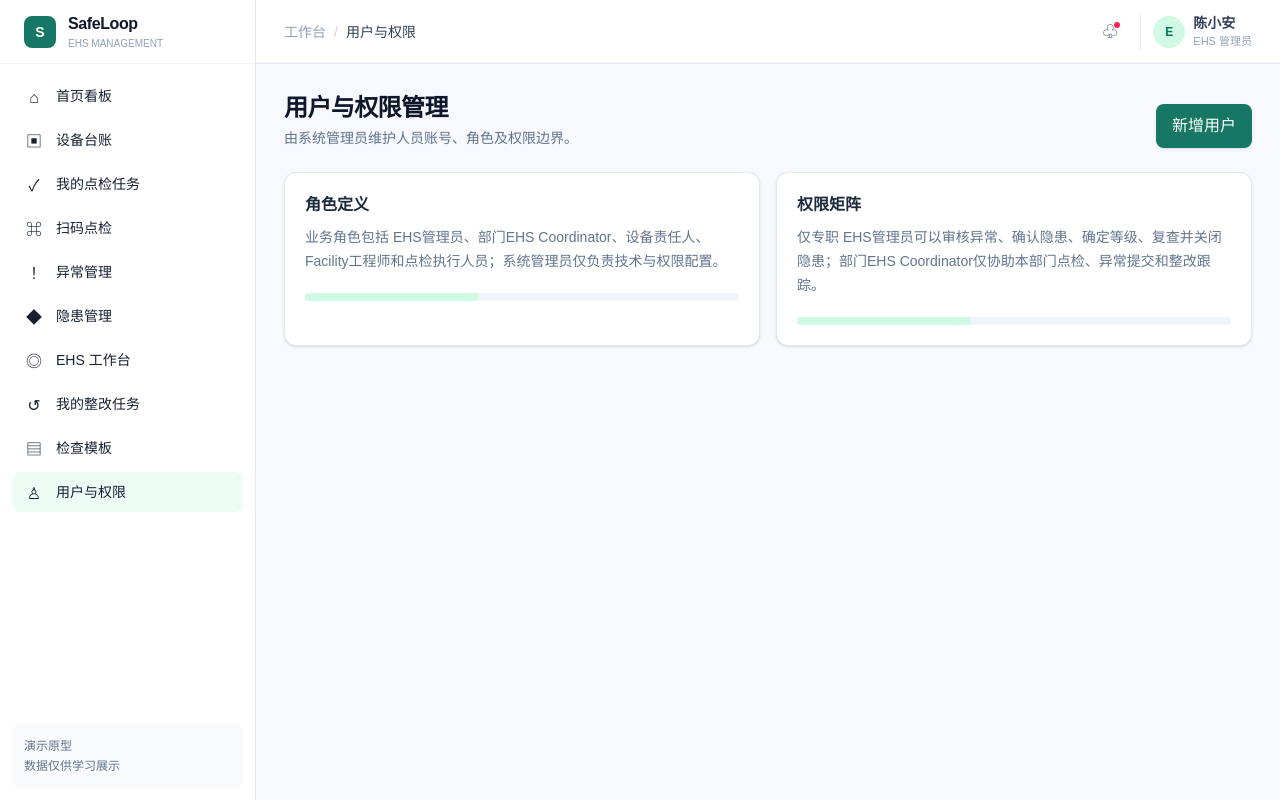
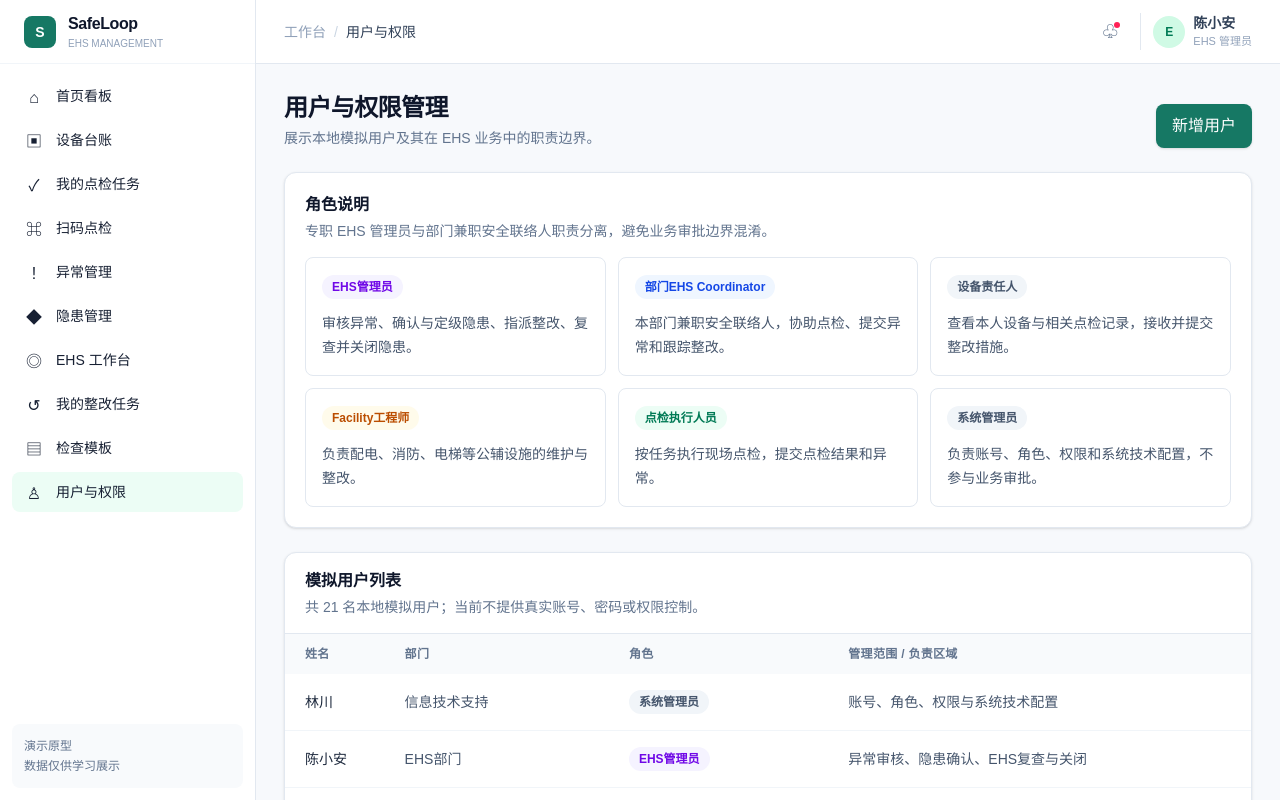
Before and after one commit to xsjszza233/Safeloop, a Next.js app: page /users in a window 1280 px wide. Shown: the top 800 px of the page. Built offline with nearby package versions, Linux system fonts and the light colour scheme.

Commit message:
完善用户与权限展示模块

```diff
--- a/src/app/(main)/users/page.tsx
+++ b/src/app/(main)/users/page.tsx
@@ -1,2 +1,48 @@
-import { PlaceholderPage } from "@/components/placeholder-page";
-export default function UsersPage() { return <PlaceholderPage title="用户与权限管理" description="由系统管理员维护人员账号、角色及权限边界。" action="新增用户" sections={[{ title: "角色定义", text: "业务角色包括 EHS管理员、部门EHS Coordinator、设备责任人、Facility工程师和点检执行人员；系统管理员仅负责技术与权限配置。" }, { title: "权限矩阵", text: "仅专职 EHS管理员可以审核异常、确认隐患、确定等级、复查并关闭隐患；部门EHS Coordinator仅协助本部门点检、异常提交和整改跟踪。" }]} /> }
+"use client";
+
+import { useState } from "react";
+import { mockUsers, type MockUserRole } from "@/data/mock-user-data";
+import { StatusBadge } from "@/components/status-badge";
+
+const roleDescriptions: Array<{ role: MockUserRole; description: string }> = [
+  { role: "EHS管理员", description: "审核异常、确认与定级隐患、指派整改、复查并关闭隐患。" },
+  { role: "部门EHS Coordinator", description: "本部门兼职安全联络人，协助点检、提交异常和跟踪整改。" },
+  { role: "设备责任人", description: "查看本人设备与相关点检记录，接收并提交整改措施。" },
+  { role: "Facility工程师", description: "负责配电、消防、电梯等公辅设施的维护与整改。" },
+  { role: "点检执行人员", description: "按任务执行现场点检，提交点检结果和异常。" },
+  { role: "系统管理员", description: "负责账号、角色、权限和系统技术配置，不参与业务审批。" },
+];
+
+function roleVariant(role: MockUserRole) {
+  if (role === "EHS管理员") return "violet" as const;
+  if (role === "部门EHS Coordinator") return "blue" as const;
+  if (role === "Facility工程师") return "amber" as const;
+  if (role === "点检执行人员") return "green" as const;
+  return "slate" as const;
+}
+
+export default function UsersPage() {
+  const [notice, setNotice] = useState("");
+
+  return <>
+    <div className="mb-6 flex flex-col gap-3 sm:flex-row sm:items-end sm:justify-between">
+      <div><h1 className="text-2xl font-bold tracking-tight text-slate-900">用户与权限管理</h1><p className="mt-1 text-sm text-slate-500">展示本地模拟用户及其在 EHS 业务中的职责边界。</p></div>
+      <button type="button" onClick={() => setNotice("新增用户：演示功能暂未开放。")} className="min-h-11 rounded-lg bg-[#167864] px-4 py-2.5 text-sm font-semibold text-white shadow-sm transition hover:bg-[#116653]">新增用户</button>
+    </div>
+
+    {notice && <p role="status" className="mb-5 rounded-lg border border-amber-200 bg-amber-50 px-4 py-3 text-sm text-amber-800">{notice}</p>}
+
+    <section className="rounded-xl border border-slate-200 bg-white p-4 shadow-sm sm:p-5">
+      <div><h2 className="text-base font-bold text-slate-900">角色说明</h2><p className="mt-1 text-sm text-slate-500">专职 EHS 管理员与部门兼职安全联络人职责分离，避免业务审批边界混淆。</p></div>
+      <div className="mt-4 grid gap-3 sm:grid-cols-2 xl:grid-cols-3">
+        {roleDescriptions.map((item) => <article key={item.role} className="rounded-lg border border-slate-200 p-4"><StatusBadge variant={roleVariant(item.role)}>{item.role}</StatusBadge><p className="mt-3 text-sm leading-6 text-slate-600">{item.description}</p></article>)}
+      </div>
+    </section>
+
+    <section className="mt-6 overflow-hidden rounded-xl border border-slate-200 bg-white shadow-sm">
+      <div className="border-b border-slate-200 px-4 py-4 sm:px-5"><h2 className="text-base font-bold text-slate-900">模拟用户列表</h2><p className="mt-1 text-sm text-slate-500">共 {mockUsers.length} 名本地模拟用户；当前不提供真实账号、密码或权限控制。</p></div>
+      <div className="hidden overflow-x-auto md:block"><table className="w-full min-w-[820px] text-left text-sm"><thead className="bg-slate-50 text-xs font-semibold tracking-wide text-slate-500"><tr><th className="px-5 py-3">姓名</th><th className="px-5 py-3">部门</th><th className="px-5 py-3">角色</th><th className="px-5 py-3">管理范围 / 负责区域</th></tr></thead><tbody className="divide-y divide-slate-100">{mockUsers.map((user) => <tr key={`${user.name}-${user.role}`} className="hover:bg-slate-50"><td className="whitespace-nowrap px-5 py-4 font-medium text-slate-800">{user.name}</td><td className="px-5 py-4 text-slate-600">{user.organization}</td><td className="whitespace-nowrap px-5 py-4"><StatusBadge variant={roleVariant(user.role)}>{user.role}</StatusBadge></td><td className="px-5 py-4 leading-6 text-slate-600">{user.responsibility}</td></tr>)}</tbody></table></div>
+      <div className="space-y-3 p-4 md:hidden">{mockUsers.map((user) => <article key={`${user.name}-${user.role}`} className="rounded-lg border border-slate-200 p-4"><div className="flex items-start justify-between gap-3"><div><p className="font-semibold text-slate-900">{user.name}</p><p className="mt-1 text-xs text-slate-500">{user.organization}</p></div><StatusBadge variant={roleVariant(user.role)}>{user.role}</StatusBadge></div><div className="mt-4 border-t border-slate-100 pt-3"><p className="text-xs font-medium text-slate-500">管理范围 / 负责区域</p><p className="mt-1 text-sm leading-6 text-slate-700">{user.responsibility}</p></div></article>)}</div>
+    </section>
+  </>;
+}
--- a/src/data/mock-user-data.ts
+++ b/src/data/mock-user-data.ts
@@ -15,6 +15,7 @@ export type MockUser = {
 
 // 本地模拟人员仅用于说明既有设备、点检、异常和隐患数据中的人员职责。
 export const mockUsers: MockUser[] = [
+  { name: "林川", role: "系统管理员", organization: "信息技术支持", responsibility: "账号、角色、权限与系统技术配置" },
   { name: "陈小安", role: "EHS管理员", organization: "EHS部门", responsibility: "异常审核、隐患确认、EHS复查与关闭" },
   { name: "王宁", role: "EHS管理员", organization: "EHS部门", responsibility: "异常审核、隐患确认、EHS复查与关闭" },
   { name: "周悦", role: "部门EHS Coordinator", organization: "研发中心·一层实验组", responsibility: "本部门点检协助、异常提交与整改跟踪" },
@@ -25,6 +26,10 @@ export const mockUsers: MockUser[] = [
   { name: "陆晨", role: "部门EHS Coordinator", organization: "研发中心·材料研发组", responsibility: "本部门点检协助、异常提交与整改跟踪" },
   { name: "陈璐", role: "部门EHS Coordinator", organization: "研发中心·化学与工艺组", responsibility: "本部门点检协助、异常提交与整改跟踪" },
   { name: "沈乐", role: "部门EHS Coordinator", organization: "研发中心·化学与工艺组", responsibility: "本部门点检协助、异常提交与整改跟踪" },
+  { name: "孙航", role: "设备责任人", organization: "研发中心·一层实验组", responsibility: "一层研发实验区酸碱柜及本人使用的实验辅助设备" },
+  { name: "吴敏", role: "设备责任人", organization: "研发中心·分析测试组", responsibility: "二层分析测试区酸碱柜及本人使用的实验辅助设备" },
+  { name: "唐悦", role: "设备责任人", organization: "研发中心·材料研发组", responsibility: "二层材料研发区酸碱柜及本人使用的实验辅助设备" },
+  { name: "冯倩", role: "设备责任人", organization: "研发中心·化学与工艺组", responsibility: "三层化学实验区酸碱柜及本人使用的实验辅助设备" },
   { name: "王工", role: "Facility工程师", organization: "Facility设施管理", responsibility: "配电设施维护与整改" },
   { name: "李工", role: "Facility工程师", organization: "Facility设施管理", responsibility: "消防设施维护与整改" },
   { name: "赵工", role: "Facility工程师", organization: "Facility设施管理", responsibility: "电梯及公辅设备维护与整改" },
```
